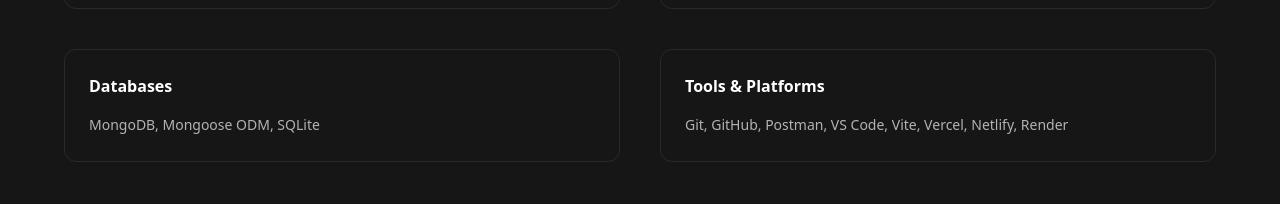
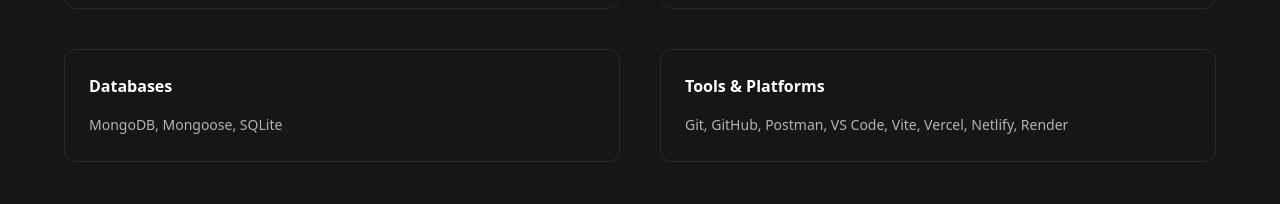
Before and after one commit to Siddharthmadini/portfolio, a React (Vite) app: page / in a window 1280 px wide. Shown: the part 1632-1836 px from the top of the page. Built offline with nearby package versions, Linux system fonts and the light colour scheme.

Commit message:
project changes

```diff
--- a/src/components/Skills.jsx
+++ b/src/components/Skills.jsx
@@ -47,7 +47,7 @@
             >
               <h3 className="font-semibold mb-4">Databases</h3>
               <p className="text-sm text-[var(--text-muted)] leading-relaxed">
-                MongoDB, Mongoose ODM, SQLite
+                MongoDB, Mongoose, SQLite
               </p>
             </motion.div>
 
```
